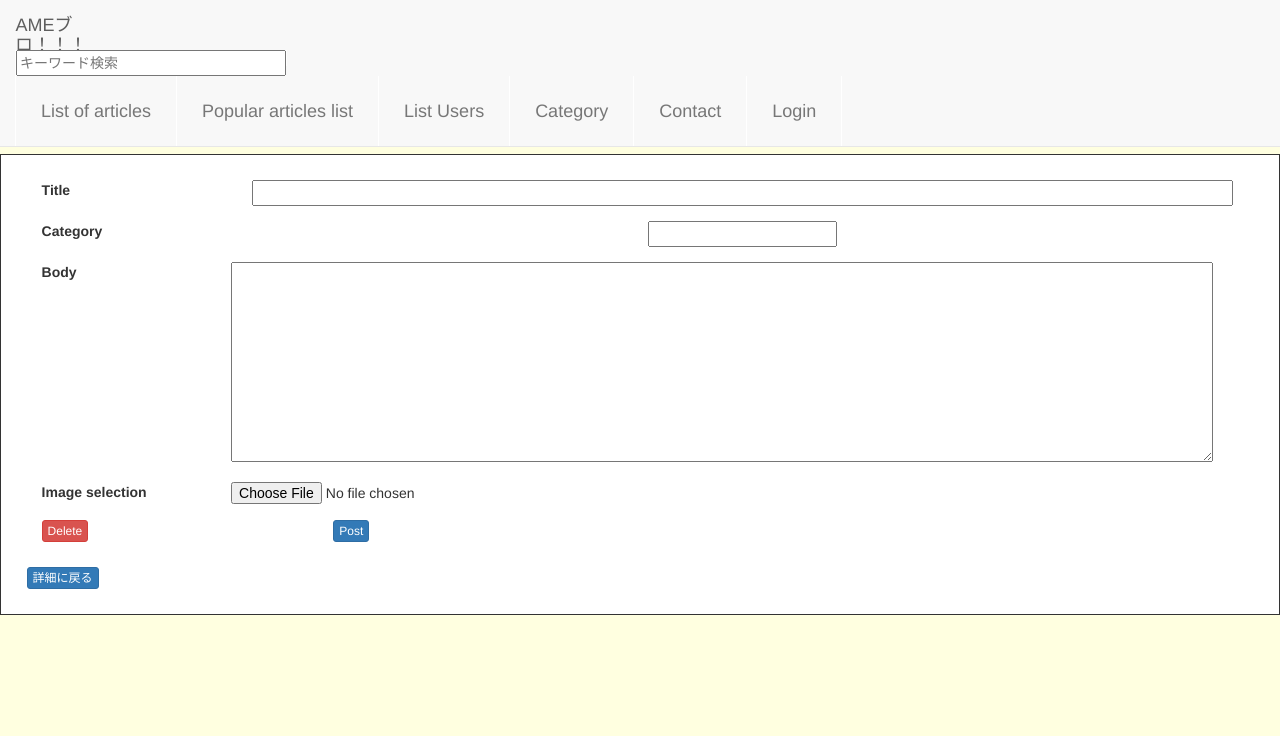
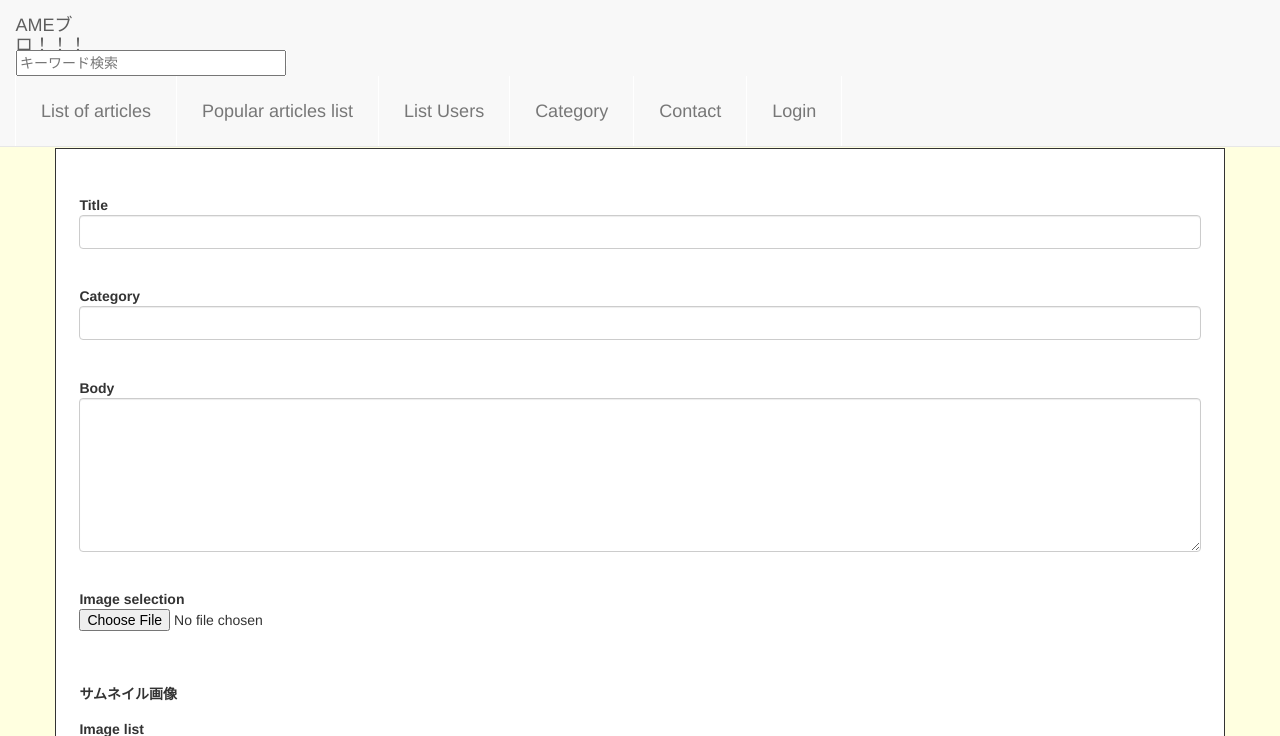
Before and after one commit to amekuhideki/Acltest, a CakePHP app: the page made by app/View/Posts/edit_sm.ctp in a window 1280 px wide. Shown: the top 736 px of the page. Run offline with PHP 8.4 and a stand-in for CakePHP, Linux system fonts and the light colour scheme; the template is opened without the code that fills it: most values are stand-ins (such as "Sample title", 1, 10 or a date in 2020); form fields are guessed from the names that the template uses; data that the repository does not hold is empty; some libraries are stand-ins or nearby versions.

Commit message:
Fix image & bootstrap

```diff
--- a/app/View/Posts/edit_sm.ctp
+++ b/app/View/Posts/edit_sm.ctp
@@ -8,44 +8,85 @@ tinymce.init({
   menubar: false,
   statusbar: false,
 });
+$(function() {
+    $('input[type=file]').change(function() {
+      var file = $(this).prop('files')[0];
+
+      if (file) {
+        if (!file.type.match('image.*')) {
+            $('span').html('');
+            $('.image_thumbnail').text('画像ファイルを指定してください');
+           return;
+        }
+        var reader = new FileReader();
+            reader.onload = function() {
+            var img_src = $('<img>').attr({'src': reader.result, 'width': '30%'});
+                $('.image_thumbnail').html(img_src);
+            };
+           reader.readAsDataURL(file);
+      } else {
+        $('.image_thumbnail').text('画像ファイルを指定してください');
+      }
+    });
+});
 </script>
+<div class="container">
   <div class="posts edit">
     <div class="header_sm">
       <?php echo $this->element('header_sm'); ?>
     </div>
 
-  <div class="main_sm">
+    <div class="row main_sm">
       <div class="main_header_sm">
         <h4><?php echo (__('Edit Post'));?></h4>
-    </div>
       </div>
 
     <div class="add_details_sm">
       <?php echo $this->Form->create('Post', array('type' => 'file')); ?>
       <form>
-      <div class="form-group">
-        <label class="col-sm-2"><?php echo (__('Title')); ?></label>
-        <?php echo $this->Form->input('title', array('label' => false, 'style' => "width: 80%", 'class' => "text_form_sm")); ?>
+        <div class="form-group user_edit_sm">
+          <label><?php echo (__('Title')); ?></label>
+          <?php echo $this->Form->input('title', array('label' => false, 'class' => "form-control")); ?>
         </div>
-      <div class="form-group">
-        <label class="col-sm-2"><?php echo (__('Category')); ?></label>
-        <?php echo $this->Form->input('category_id', array('label' => false, 'class' => "text_form_sm")); ?>
+        <div class="form-group user_edit_sm">
+          <label><?php echo (__('Category')); ?></label>
+          <?php echo $this->Form->input('category_id', array('label' => false, 'class' => "form-control")); ?>
         </div>
-      <div class="form-group">
-        <label class="col-sm-2"><?php echo (__('Body')); ?></label>
-        <?php echo $this->Form->input('body', array('label' => false, 'style' => 'width:80%; height:200px;', 'id' => 'text_box_sm', 'class' => "text_form_sm")); ?>
+        <div class="form-group user_edit_sm">
+          <label><?php echo (__('Body')); ?></label>
+          <?php echo $this->Form->input('body', array('label' => false, 'id' => 'text_box_sm', 'class' => "form-control", "cols" => 50, "rows" => 7)); ?>
         </div>
-      <div class="form-group">
-        <label class="col-sm-2"><?php echo(__('Image selection')); ?></label>
+        <div class="form-group user_edit_sm">
+          <label><?php echo(__('Image selection')); ?></label>
           <?php
             echo $this->Form->input('Image.0.attachment', array('type' => 'file', 'label' => false, 'id' => 'image'));
           ?>
         </div>
+        <div class="form-group user_edit_sm">
           <?php
-        echo $this->Form->input('Image.0.model', array('type' => 'hidden', 'value' => 'Post'));
+            echo $this->Form->input('Image.0.model', array('type' => 'hidden', 'value' => 'Post', 'class' => 'thumbnail'));
             echo $this->Form->hidden('id');
           ?>
-      <div class="submit_button_sm">
+        </div>
+        <div class="form-group">
+          <label class="control-label" for="fileInput">サムネイル画像</label>
+          <div class="controls">
+            <div class="image_thumbnail">
+
+            </div>
+          </div>
+        </div>
+        <div class="form-group">
+          <?php if (!empty($post['Image'])): ?>
+            <label class="control-label"><?php echo(__('Image list')); ?></label><br>
+          <?php endif; ?>
+          <?php foreach ($post['Image'] as $image): ?>
+            <a href=<?php echo '../../files/image/attachment/' . $image["dir"] . "/" . $image["attachment"]; ?>>
+               <img src=<?php echo '../../files/image/attachment/' . $image["dir"] . "/" . $image["attachment"]; ?> width="30%"></a>
+            <?php echo $this->Form->postLink(__('Delete'), array('action' => 'deleteImage', $image['id'], $post['Post']['id']), array('class' => 'img-rounded', 'inline' => false, 'confirm' => __('Are you sure you want to delete # %s?', $image['id']))); ?>
+          <?php endforeach; ?>
+        </div>
+        <div class="form-group submit_button_sm user_edit_sm">
           <ul>
             <li class="">
               <?php echo $this->Form->hidden('id'); ?>
@@ -63,6 +104,9 @@ tinymce.init({
       <div class="edit_item_sm">
         <?php echo $this->Html->link(__('詳細に戻る'), array('action' => 'view', $post['Post']['id']), array('class' => "btn btn-primary btn-xs")); ?>
       </div>
+      <?php echo $this->fetch('postLink'); ?>
+
     </div>
 
   </div>
+</div>
```
Also changed, not shown: app/View/Posts/add_sm.ctp (+43 -13 lines), app/View/Posts/view_sm.ctp (+5 -6 lines), app/View/Users/view_sm.ctp (+5 -3 lines). Lines whose indentation alone changed are shown as unchanged.
